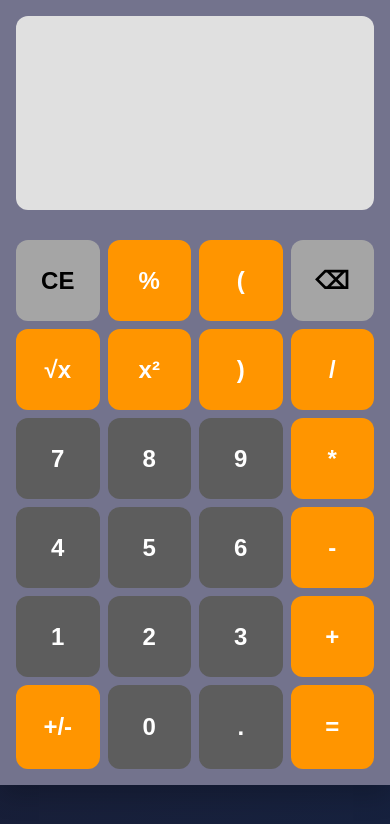
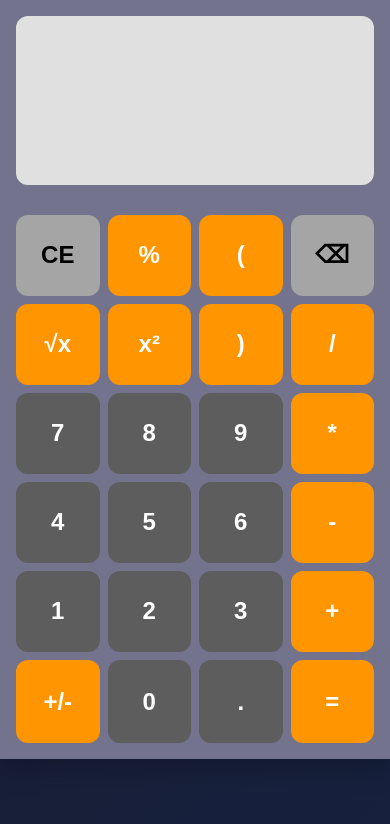
Before and after one commit to Dzmitryuser/Simple-Calculator, a website built with Vite: page index.html in a window 390 px wide. Built offline with nearby package versions, Linux system fonts and the light colour scheme.

Commit message:
doing well

```diff
--- a/src/style.css
+++ b/src/style.css
@@ -156,7 +156,7 @@ body {
   .screen {
     flex: 0 1 auto;
     max-height: 35vh;
-    min-height: 23vh;
+    min-height: 20vh;
     overflow: hidden;
   }
 
```
